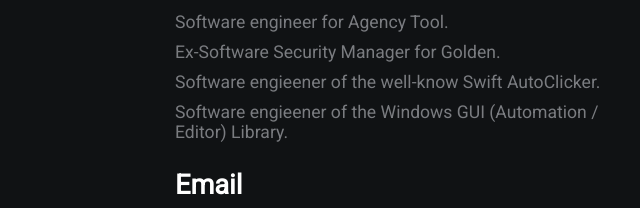
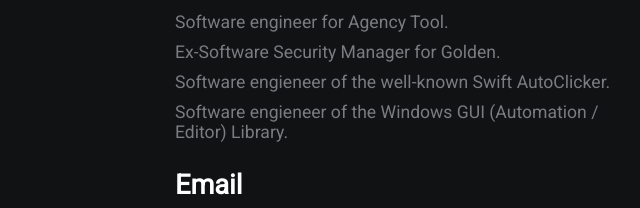
Before and after one commit to Pickleft/pickleft-me, a plain HTML site: page index.html in a window 1280 px wide. Shown: the part 516-724 px from the top of the page, 465-1105 px from the left. Drawn offline with Linux system fonts and the light colour scheme.

Commit message:
Update index.html

```diff
--- a/index.html
+++ b/index.html
@@ -63,8 +63,8 @@
             <h2>Experience & Projects</h2>
             <a href="https://agencytool.io">Software engineer for Agency Tool.</a>
             <a href="https://golden.ml">Ex-Software Security Manager for Golden.</a>
-            <a href="http://getswift.tk">Software engieener of the well-know Swift AutoClicker.</a>
-            <a href="http://github.com/Pickleft/Window-Manager">Software engieener of the Windows GUI (Automation / Editor) Library.</a>
+            <a href="http://getswift.tk">Software engieneer of the well-known Swift AutoClicker.</a>
+            <a href="http://github.com/Pickleft/Window-Manager">Software engieneer of the Windows GUI (Automation / Editor) Library.</a>
             <h2>Email</h2>
             <p>pickleft123@gmail.com</p>
         </div>
```
